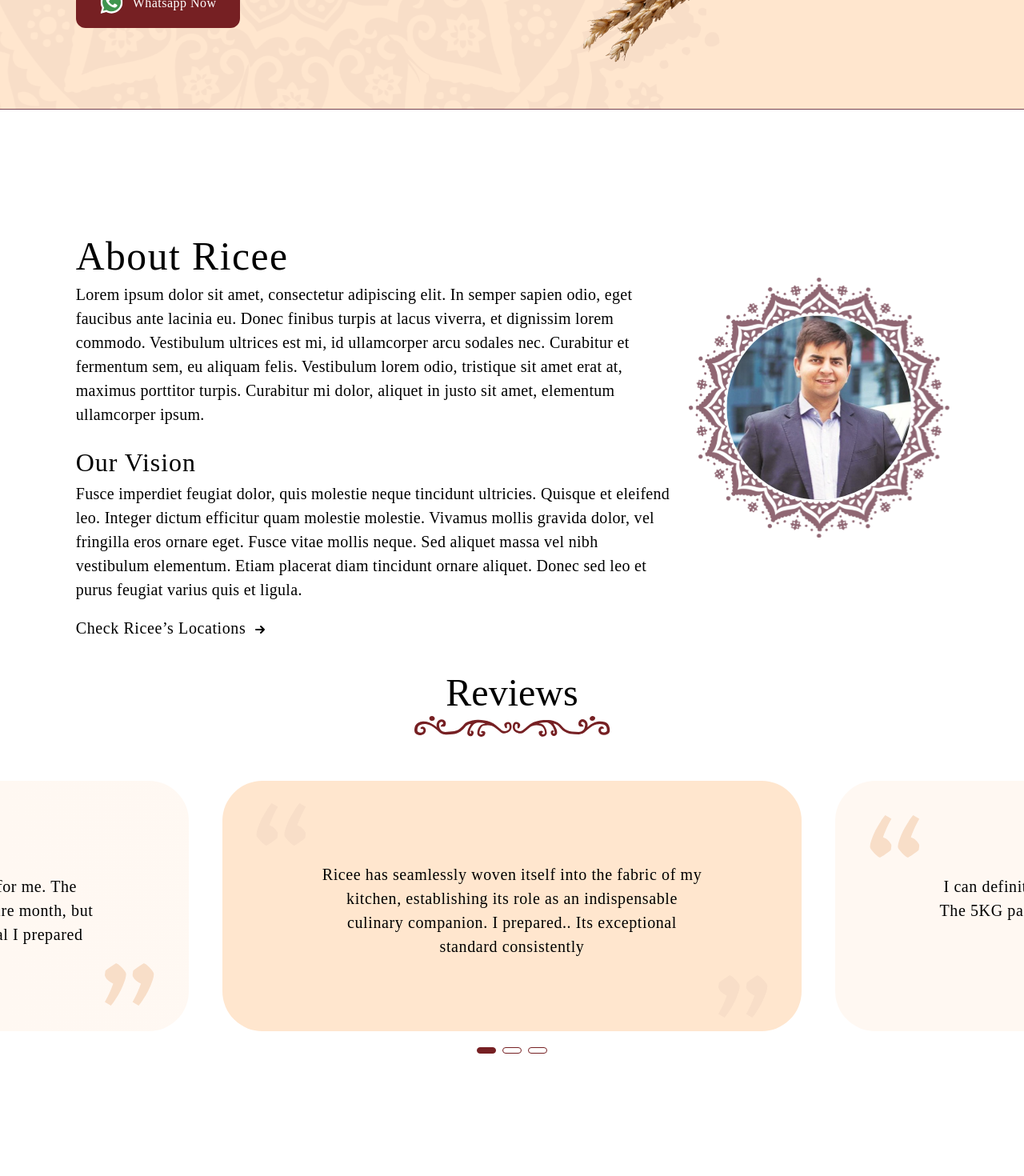
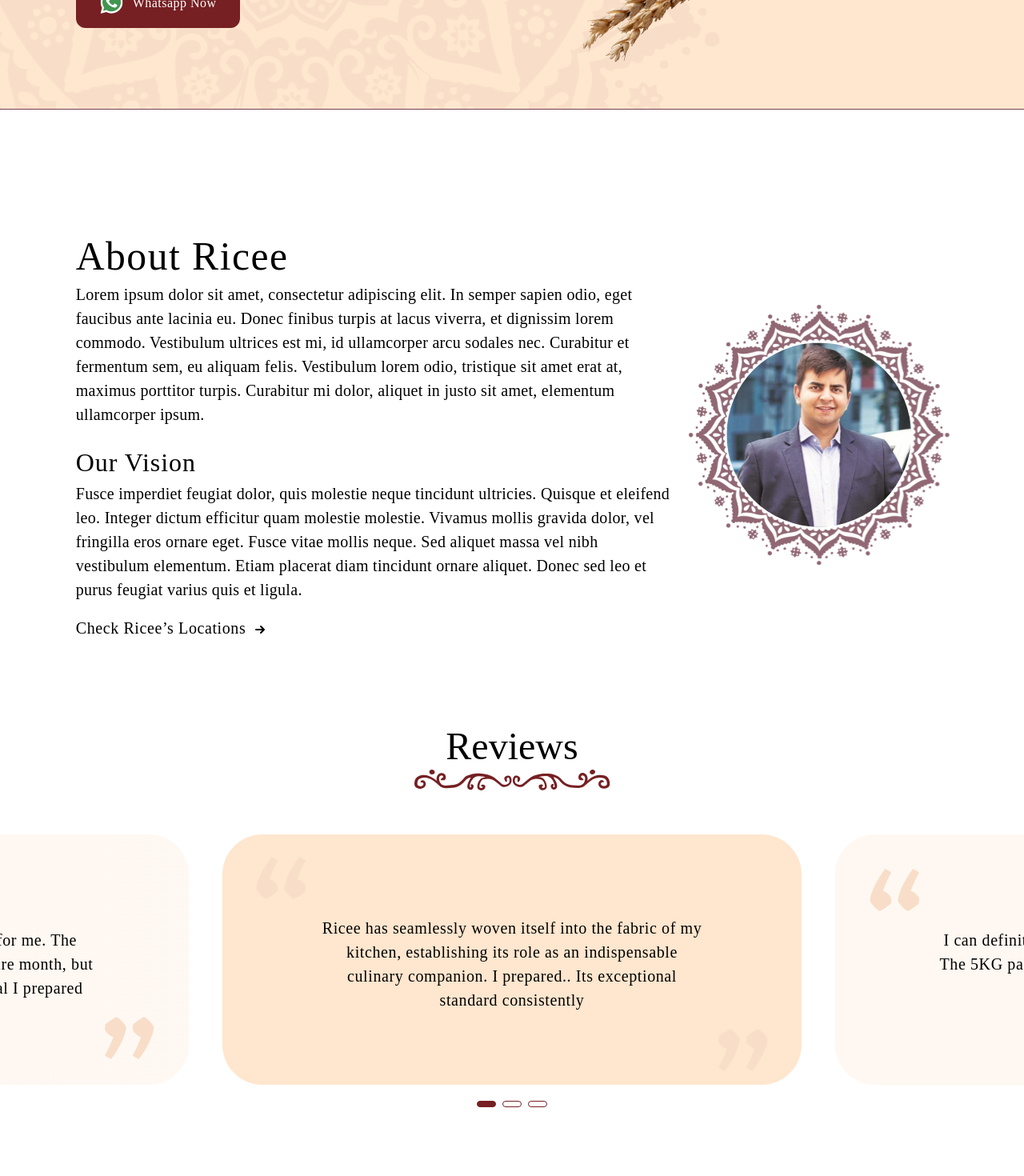
Before and after one commit to abhinandnn/ricee, a Next.js app: page / in a window 1280 px wide. Shown: the part 1960-3430 px from the top of the page at 80% size. Built offline with nearby package versions, Linux system fonts and the light colour scheme.

Commit message:
resolve letter spacing issue

```diff
--- a/src/components/about.jsx
+++ b/src/components/about.jsx
@@ -2,7 +2,7 @@ import React from "react";
 
 const About = () => {
   return (
-    <div id="about" className=" pt-[18.9vh]  mx-[7.4vw] flex gap-[24px] w-[85.3vw] h-[74.4vh] lg1:h-[87vh] md1:h-[100%] md1:flex-col-reverse md1:items-center mob1:justify-center">
+    <div id="about" className=" pt-[18.9vh] mb-[13.15vh] mx-[7.4vw] flex gap-[24px] w-[85.3vw]  md1:flex-col-reverse md1:items-center mob1:justify-center">
       <div className=" flex flex-col gap-[2.6vh] w-[100%]  text-[1.25rem] text-[#000] font-gd font-[400]  leading-[30px] tracking-[0.3px] not-italic ">
         <div>
           {" "}
--- a/src/components/footer.jsx
+++ b/src/components/footer.jsx
@@ -12,7 +12,7 @@ const Footer = () => {
           <div className=" text-[2rem] leading-[48px] tracking-[0.96px] mob1:text-[28px]">
             Ricee
           </div>
-          <div>Our Rice, a Feast of Nutrients,<span className=" md1:block">a Banquet of Wellness.</span> </div>
+          <div>Our Rice, a Feast of Nutrients,<span className=" md1:block">&nbsp;a Banquet of Wellness.</span> </div>
         </div>
         <div className=" flex flex-col gap-[12px]">
           <div>
--- a/src/components/review.jsx
+++ b/src/components/review.jsx
@@ -19,7 +19,7 @@ const Review = () => {
   }, []);
 
   return (
-    <div className=" w-[100vw] h-[62.89vh] flex flex-col gap-[6.9vh] mt-[13.15vh] sm:[48vh]">
+    <div className=" w-[100vw] h-[62.89vh] flex flex-col gap-[6.9vh]  sm:[48vh]">
       <div className="  flex flex-col items-center gap-[0px]">
         <div className="text-[3rem] font-gd font-[400] leading-[57.6px]">
           Reviews
```
